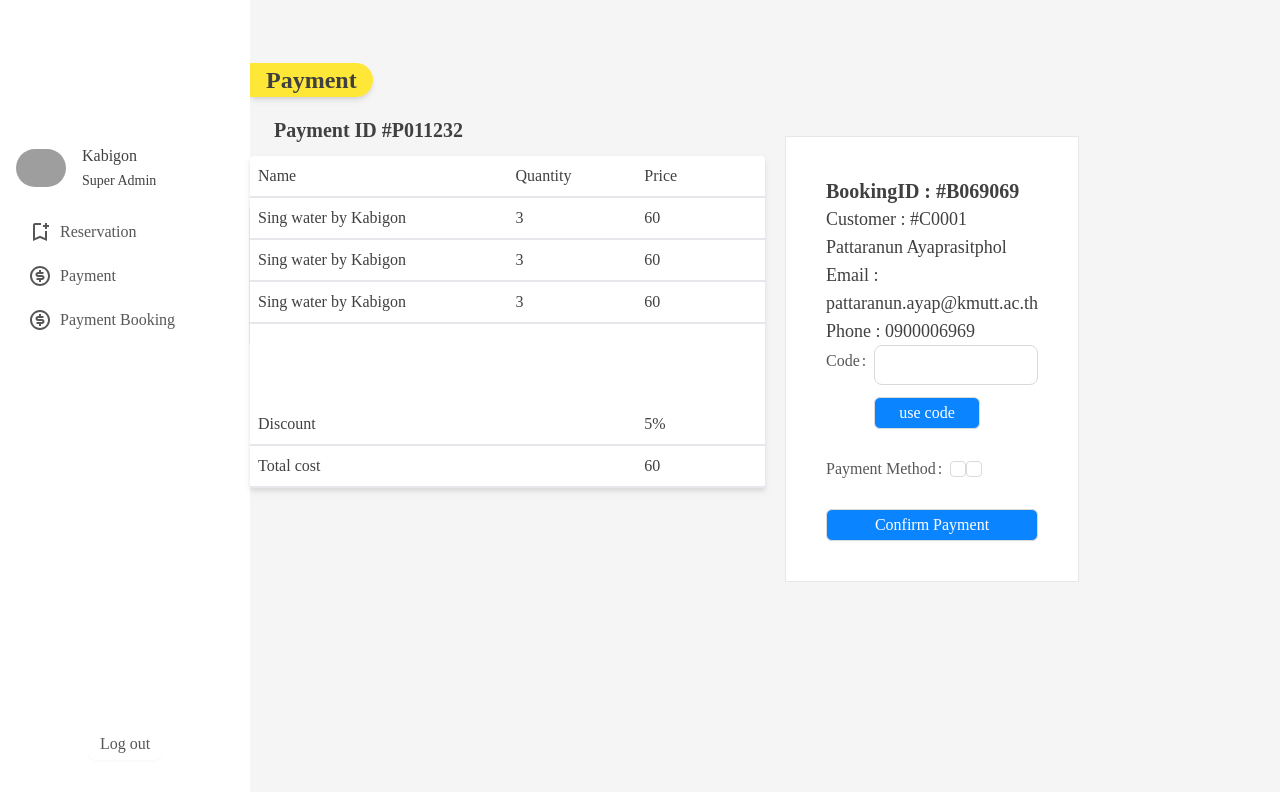
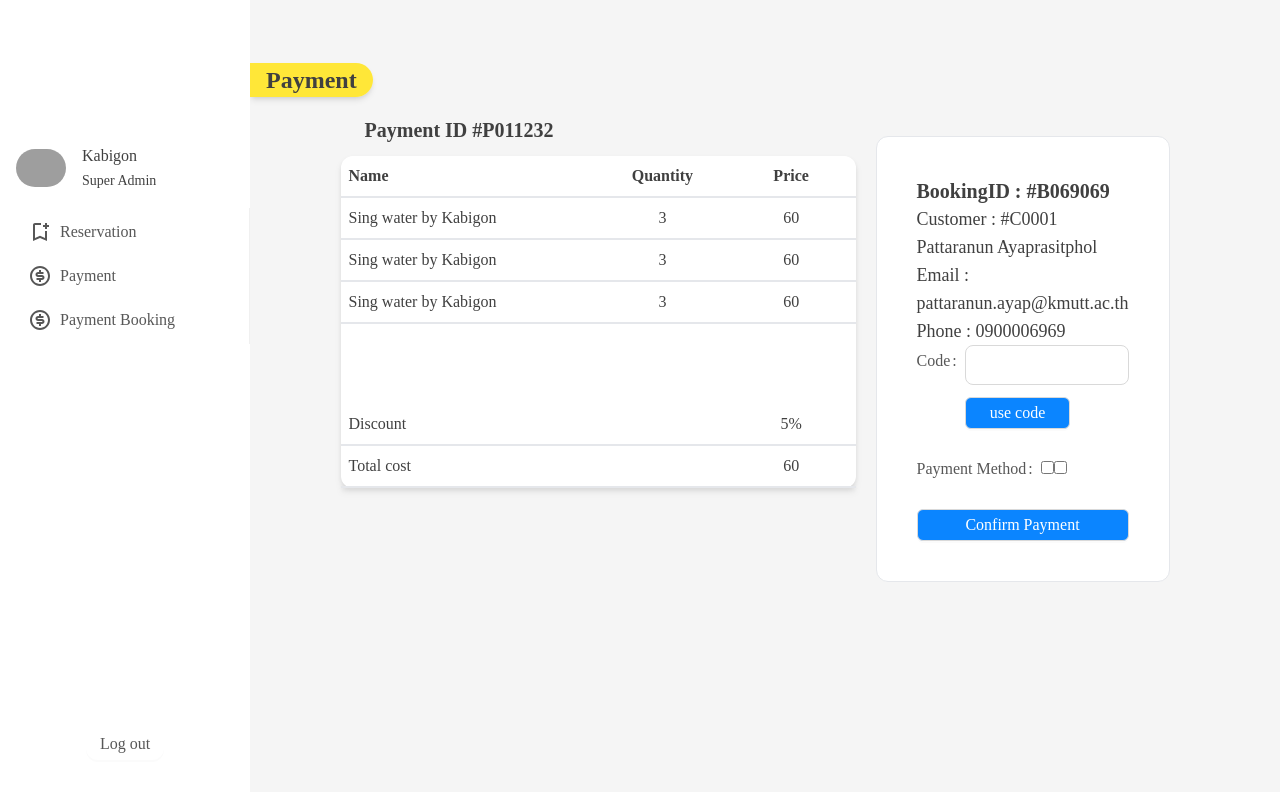
Before and after one commit to ChaiyapatOam/CPE241-FinalProject-Web, a React (Vite) app: page /reception/payment in a window 1280 px wide. Shown: the top 792 px of the page. Built offline with nearby package versions, Linux system fonts and the light colour scheme; grey boxes are pictures that could not be loaded; a web font is replaced by a local one.

Commit message:
Update for more beauty

```diff
--- a/src/pages/maid/historyService/index.tsx
+++ b/src/pages/maid/historyService/index.tsx
@@ -75,7 +75,7 @@ const MaidHistoryService = () => {
 
   return (
     <>
-      <div className="px-50">
+      <div className="px-40">
         <MyTable dataSource={service} rowKey={(record) => record.id} columns={columns} />
       </div>
       <ModalForm
--- a/src/pages/maid/productCharge/index.tsx
+++ b/src/pages/maid/productCharge/index.tsx
@@ -28,7 +28,7 @@ const MaidProductCharge = () => {
 
   return (
     <>
-      <div className="flex flex-row">
+      <div className="flex flex-row justify-center">
         <div className="basis-3/4">
           <div className="bg-white rounded-lg drop-shadow-md ml-10 mr-10">
             <div className="bg-primary-blue p-4 text-secondary rounded-t-lg ">
--- a/src/pages/manager/Dashboard/index.tsx
+++ b/src/pages/manager/Dashboard/index.tsx
@@ -16,7 +16,7 @@ const Dashboard = () => {
 
   return (
     <>
-      <div className="">
+      <div className="flex flex-row justify-center">
         <div className="ml-10">
           <div className="flex flex-col ml-5">
             <div className="flex flex-row">
@@ -75,7 +75,7 @@ const Dashboard = () => {
                     </div>
                     <h1 className="ml-7 mt-1">Persons a trip</h1>
                   </div>
-                  <div className="w-10/12 bg-white rounded-lg mx-4 drop-shadow-xl p-3">
+                  <div className="w-9/12 bg-white rounded-lg mx-4 drop-shadow-xl p-3">
                     <h1 className="text-2xl font-semibold ml-3 mt-1">Lastest booking in 7 days</h1>
                     <BarChart chartData={userData} />
                   </div>
--- a/src/pages/manager/staffManage/index.tsx
+++ b/src/pages/manager/staffManage/index.tsx
@@ -52,6 +52,7 @@ const ManagerStaffManage = () => {
       title: 'EmployeeD',
       dataIndex: 'id',
       key: 'id',
+      align: 'center',
     },
     {
       title: 'First Name',
@@ -131,7 +132,7 @@ const ManagerStaffManage = () => {
           </Button>
         </div>
       </div>
-      <div className="px-40">
+      <div className="px-60">
         <MyTable dataSource={RoomType} rowKey={(record) => record.id} columns={columns} />
       </div>
       <ModalForm title={'Edit employee information'} desc="" isopen={openModal} setIsOpen={setOpenModal}>
--- a/src/pages/reception/payment/index.tsx
+++ b/src/pages/reception/payment/index.tsx
@@ -72,48 +72,48 @@ const Payment = () => {
 
   return (
     <>
-      <div className="flex flex-row">
+      <div className="flex flex-row justify-center ">
         <div className="basis-2/4">
           <h1 className="text-xl ml-6 font-semibold">Payment ID #P011232</h1>
-          <div className="flex flex-col drop-shadow-md rounded bg-white mt-3 ">
+          <div className="flex flex-col drop-shadow-md rounded-xl bg-white mt-3 ">
             <div className="basis-2/4 mb-10 ">
-              <div className="flex flex-row border-b-2">
+              <div className="flex flex-row border-b-2 font-bold">
                 <div className="basis-2/4 p-2">Name</div>
-                <div className="basis-1/4 p-2">Quantity</div>
-                <div className="basis-1/4 p-2">Price</div>
+                <div className="basis-1/4 p-2 text-center">Quantity</div>
+                <div className="basis-1/4 p-2 text-center">Price</div>
               </div>
               <div className="flex flex-row border-b-2">
                 <div className="basis-2/4 p-2">Sing water by Kabigon</div>
-                <div className="basis-1/4 p-2">3</div>
-                <div className="basis-1/4 p-2">60</div>
+                <div className="basis-1/4 p-2 text-center">3</div>
+                <div className="basis-1/4 p-2 text-center">60</div>
               </div>
               <div className="flex flex-row border-b-2">
                 <div className="basis-2/4 p-2">Sing water by Kabigon</div>
-                <div className="basis-1/4 p-2">3</div>
-                <div className="basis-1/4 p-2">60</div>
+                <div className="basis-1/4 p-2 text-center">3</div>
+                <div className="basis-1/4 p-2 text-center">60</div>
               </div>
               <div className="flex flex-row border-b-2">
                 <div className="basis-2/4 p-2">Sing water by Kabigon</div>
-                <div className="basis-1/4 p-2">3</div>
-                <div className="basis-1/4 p-2">60</div>
+                <div className="basis-1/4 p-2 text-center">3</div>
+                <div className="basis-1/4 p-2 text-center">60</div>
               </div>
             </div>
             <div className="basis-1/4 mt-10 ">
               <div className="flex flex-row border-b-2">
                 <div className="basis-2/4 p-2">Discount</div>
                 <div className="basis-1/4 p-2 "></div>
-                <div className="basis-1/4 p-2 ">5%</div>
+                <div className="basis-1/4 p-2 text-center">5%</div>
               </div>
               <div className="flex flex-row border-b-2">
                 <div className="basis-2/4 p-2">Total cost</div>
                 <div className="basis-1/4 p-2 "></div>
-                <div className="basis-1/4 p-2 ">60</div>
+                <div className="basis-1/4 p-2 text-center">60</div>
               </div>
             </div>
           </div>
         </div>
         <div className="basis-1/4 p-5 justify-center">
-          <div className="p-10 bg-white border border-dark-grey">
+          <div className="p-10 bg-white border border-dark-grey rounded-xl">
             <h1 className="text-xl font-semibold">BookingID : #B069069</h1>
             <h1 className="text-lg">Customer : #C0001</h1>
             <h1 className="text-lg">Pattaranun Ayaprasitphol</h1>
@@ -132,9 +132,9 @@ const Payment = () => {
                 use code
               </Button>
             </Form.Item>
-            <Form.Item label="Payment Method" name="fieldA" valuePropName="checked">
-              <Checkbox value="Cash" />
-              <Checkbox value="Credit" />
+            <Form.Item label="Payment Method" name="fieldA" valuePropName="checked" className='flex flex-col'>
+              <input type="checkbox" value="Cash" />
+              <input type="checkbox" value="Credit"/>
             </Form.Item>
             <Button
               onClick={(e) => {
--- a/src/pages/reception/reserv/index.tsx
+++ b/src/pages/reception/reserv/index.tsx
@@ -5,7 +5,6 @@ import { useEffect, useRef, useState } from "react";
 import MyTable from "@/components/Table";
 import ModalForm from "@/components/ModalForm";
 import StaffNavBar from "@/components/StaffNavBar";
-import Checkbox from "@/components/Checkbox";
 
 const Reserve = () => {
   const room = [
@@ -21,7 +20,7 @@ const Reserve = () => {
   ]
   return (
     <>
-      <div className="flex flex-row">
+      <div className="flex flex-row justify-center ">
         <div className="basis-3/4">
           <div className="grid grid-cols-2">
             <div className="col-span-1 grid">
@@ -64,7 +63,7 @@ const Reserve = () => {
                 </Form.Item>
 
                 <Button
-                  onClick={() => {}}
+                  onClick={() => { }}
                   htmlType="submit"
                   className="px-6 border bg-primary-blue rounded-xl place-items-center text-white justify-self-center mr-10"
                   size="large"
@@ -73,19 +72,26 @@ const Reserve = () => {
                   See avaliable room
                 </Button>
               </div>
+              <div className="bg-white mt-10 mr-10 border rounded-xl ">
                 <h1 className="text-dark-grey text-xl underline underline-offset-8 decoration-primary-blue m-5 mb-8">
                   Avaliable Rooms
                 </h1>
-              <div>
+                <div className="pl-5">
                   <Form.Item name="fieldA" valuePropName="checked">
-                  <Checkbox value="Finch" />
+                    <input type='checkbox'/>
                   </Form.Item>
                   <Form.Item name="fieldA" valuePropName="checked">
-                  <Checkbox value="Boat" />
+                    <input type='checkbox' value="Boat" />
                   </Form.Item>
                   <Form.Item name="fieldA" valuePropName="checked">
-                  <Checkbox value="Oam" />
+                    <input type='checkbox' value="Oam" />
                   </Form.Item>
+                  <Form.Item name="fieldA" valuePropName="checked">
+                    <input type='checkbox' value="Oam" />
+                  </Form.Item>
+
+                </div>
+
               </div>
             </div>
             <div className="col-span-1 grid">
@@ -94,21 +100,21 @@ const Reserve = () => {
               </h1>
               <Form.Item
                 label="Phone number"
-                name="phoneNumber"
+                name="phone_number"
                 rules={[{ required: true, message: 'Please input Phone number!' }]}
               >
                 <Input type="text" size="large" className="w-6/12 rounded-md" />
               </Form.Item>
               <Form.Item
                 label="First Name"
-                name="firstName"
+                name="first_name"
                 rules={[{ required: true, message: 'Please input First name!' }]}
               >
                 <Input type="text" size="large" className="w-6/12 rounded-md" />
               </Form.Item>
               <Form.Item
                 label="Last Name"
-                name="lastName"
+                name="last_name"
                 rules={[{ required: true, message: 'Please input Last name!' }]}
               >
                 <Input type="text" size="large" className="w-6/12 rounded-md" />
@@ -124,7 +130,7 @@ const Reserve = () => {
                 <Input type="number" size="large" className="w-6/12 rounded-md" />
               </Form.Item>
               <Button
-                onClick={() => {}}
+                onClick={() => { }}
                 htmlType="submit"
                 className="px-6 border bg-primary-blue rounded-xl place-items-center text-white w-4/12"
                 size="large"
```
Lines whose indentation alone changed are shown as unchanged.
